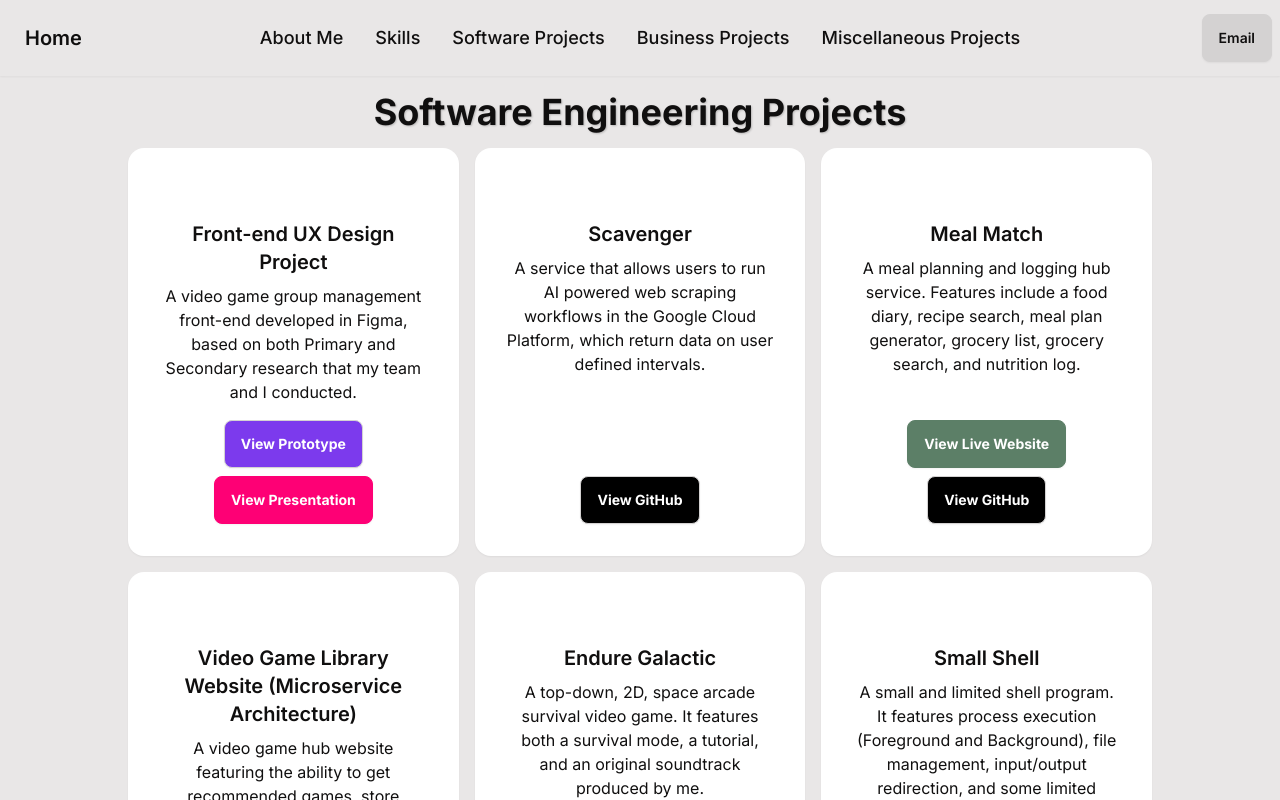
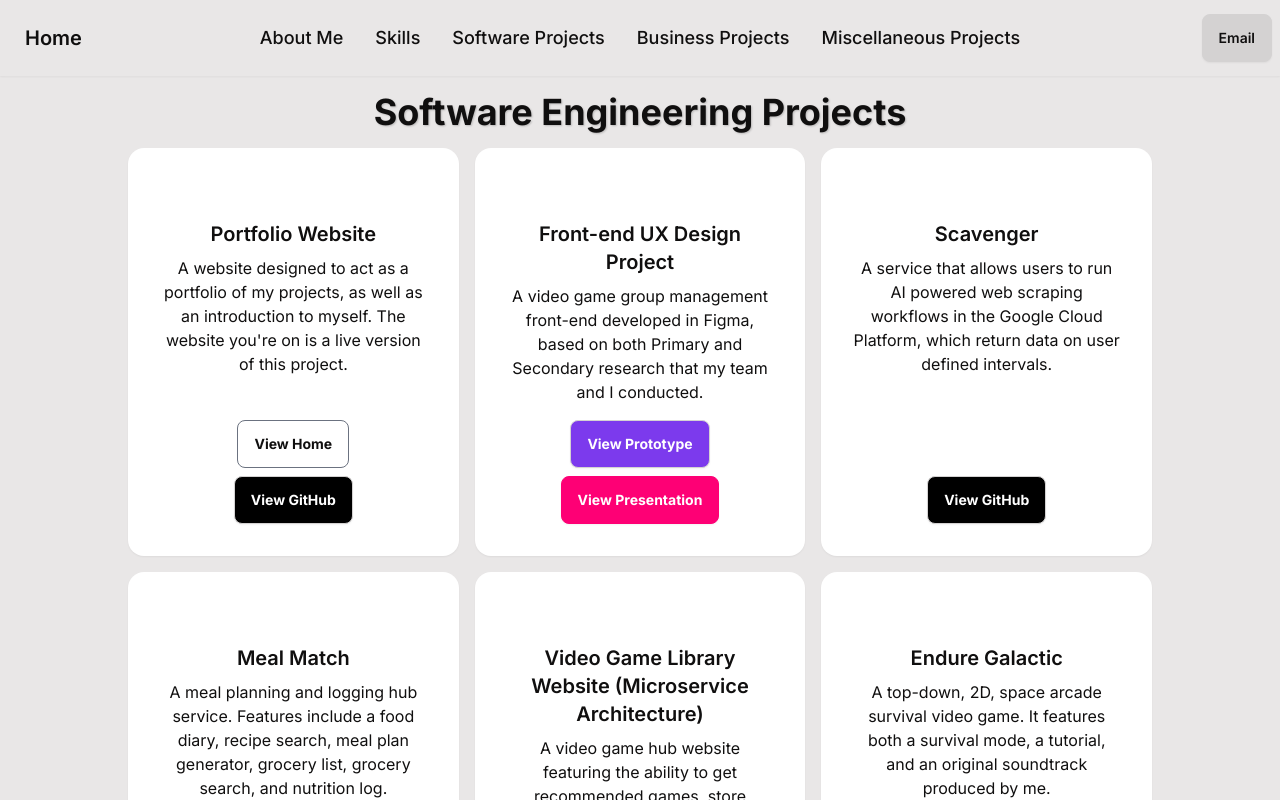
Before and after one commit to DEusername/Personal-Website, a React (Create React App) app in the folder website/: page /software-projects in a window 1280 px wide. Shown: the top 800 px of the page. Built offline with nearby package versions, Linux system fonts and the light colour scheme.

Commit message:
added the current website to my list of software projects.

```diff
--- a/website/src/DirPages/about.js
+++ b/website/src/DirPages/about.js
@@ -70,7 +70,7 @@ function About() {
 
                     <p>
                         I'm currently interested in various technologies. I am interested in Docker,
-                        Go, Tailwind/DaisyUI, and training local AI models.
+                        Go, Tailwind/DaisyUI, and Ollama for running locally hosted AI models.
                     </p>
                 </div>
 
--- a/website/src/DirPages/software.js
+++ b/website/src/DirPages/software.js
@@ -11,6 +11,25 @@ function Software() {
 
             <main>
                 <div className="flex gap-4 mb-4">
+                    <Card
+                        title="Portfolio Website"
+                        content="A website designed to act as a portfolio of my projects, as well as
+                        an introduction to myself. The website you're on is a live version of this
+                        project."
+                        linkDivs={
+                            <div>
+                                <AnchorButton
+                                    hrefVal={'/'}
+                                    label={"Home"}
+                                    color={"btn btn-ghost border-gray-500"}
+                                />
+                                <AnchorButton
+                                    hrefVal={'https://github.com/FerretCode/scavenger'}
+                                    label={"GitHub"}
+                                    color={"bg-black hover:bg-gray-600 text-white"}
+                                />
+                            </div>}
+                    />
                     <Card
                         title="Front-end UX Design Project"
                         content="A video game group management front-end developed in Figma, based on
@@ -45,6 +64,8 @@ function Software() {
                                 />
                             </div>}
                     />
+                </div>
+                <div className="flex gap-4 mb-4">
                     <Card
                         title="Meal Match"
                         content="A meal planning and logging hub service. Features include a food diary,
@@ -57,14 +78,12 @@ function Software() {
                                     color={"btn-accent text-white"}
                                 />
                                 <AnchorButton
-                                    hrefVal={'https://github.com/FerretCode/scavenger'}
+                                    hrefVal={'https://github.com/shiningn-osu/software-dev-ii-project'}
                                     label={"GitHub"}
                                     color={"bg-black hover:bg-gray-600 text-white"}
                                 />
                             </div>}
                     />
-                </div>
-                <div className="flex gap-4 mb-4">
                     <Card
                         title="Video Game Library Website (Microservice Architecture)"
                         content="A video game hub website featuring the ability to get recommended games,
@@ -96,6 +115,8 @@ function Software() {
                                 />
                             </div>}
                     />
+                </div>
+                <div className="flex gap-4 mb-4">
                     <Card
                         title="Small Shell"
                         content="A small and limited shell program. It features process execution
```
